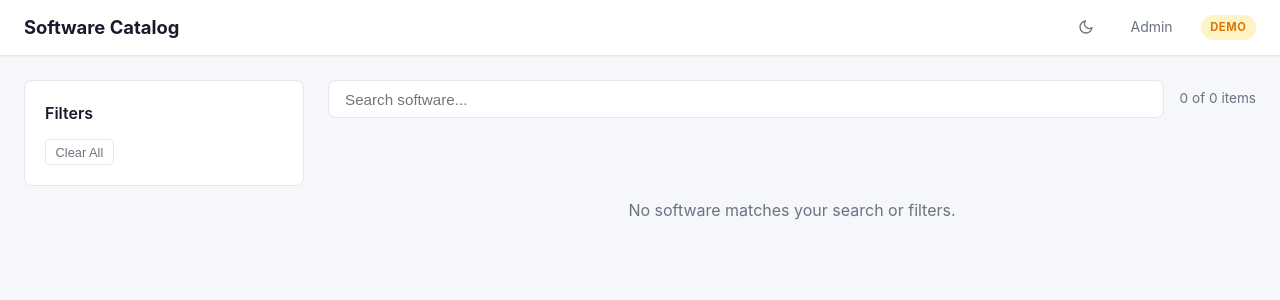
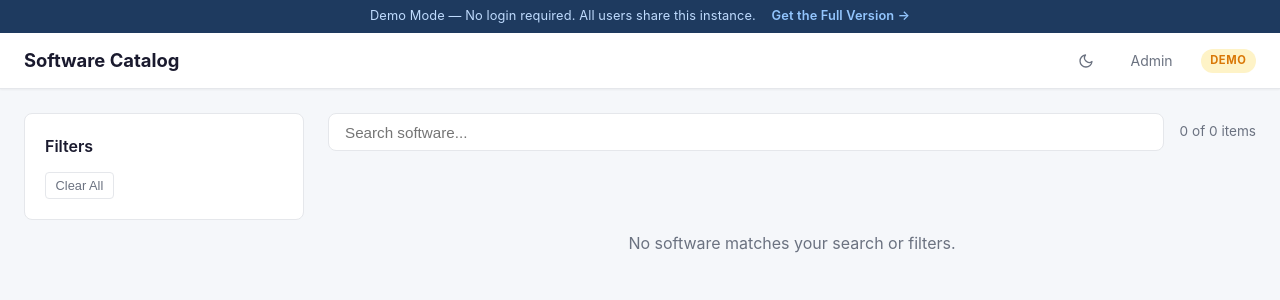
Before and after one commit to BardSec/soft-cat-demo, a Flask app: page / in a window 1280 px wide. Shown: the top 300 px of the page. Run offline with Flask 3, Linux system fonts and the light colour scheme; data that the repository does not hold is empty.

Commit message:
Add demo mode banner linking to the full version
A slim banner sits above the navbar on every page indicating demo mode,
that no login is required, and that all users share the instance. The
"Get the Full Version →" link points to the public source repo.

https://claude.ai/code/session_01Tur7zKPFFUcv77HYo2wtd5

```diff
--- a/app/static/css/style.css
+++ b/app/static/css/style.css
@@ -845,6 +845,29 @@ html[data-theme="dark"] .icon-moon { display: none; }
 .confirm-dialog p { color: var(--color-text-muted); margin-bottom: 1.5rem; }
 .confirm-actions { display: flex; gap: 0.75rem; justify-content: center; }
 
+/* ===== Demo banner ===== */
+.demo-banner {
+    background: #1e3a5f;
+    color: #bfdbfe;
+    text-align: center;
+    font-size: 0.8rem;
+    padding: 0.4rem 1rem;
+    letter-spacing: 0.01em;
+}
+
+.demo-banner-link {
+    color: #93c5fd;
+    font-weight: 600;
+    text-decoration: none;
+    margin-left: 0.75rem;
+    white-space: nowrap;
+}
+
+.demo-banner-link:hover {
+    color: #ffffff;
+    text-decoration: underline;
+}
+
 /* ===== Demo badge ===== */
 .demo-badge {
     font-size: 0.7rem;
--- a/app/templates/base.html
+++ b/app/templates/base.html
@@ -4,7 +4,7 @@
     <meta charset="UTF-8">
     <meta name="viewport" content="width=device-width, initial-scale=1.0">
     <title>{% block title %}Software Catalog{% endblock %}</title>
-    <link rel="stylesheet" href="{{ url_for('static', filename='css/style.css') }}?v=2">
+    <link rel="stylesheet" href="{{ url_for('static', filename='css/style.css') }}?v=3">
     <script>
         (function () {
             var t = localStorage.getItem('theme');
@@ -23,6 +23,10 @@
     {% block head %}{% endblock %}
 </head>
 <body>
+    <div class="demo-banner">
+        Demo Mode &mdash; No login required. All users share this instance.
+        <a href="https://github.com/BardSec/software-catalog-public" target="_blank" rel="noopener" class="demo-banner-link">Get the Full Version &rarr;</a>
+    </div>
     <nav class="navbar">
         <div class="nav-brand">
             <a href="{{ url_for('catalog.index') }}">Software Catalog</a>
```
